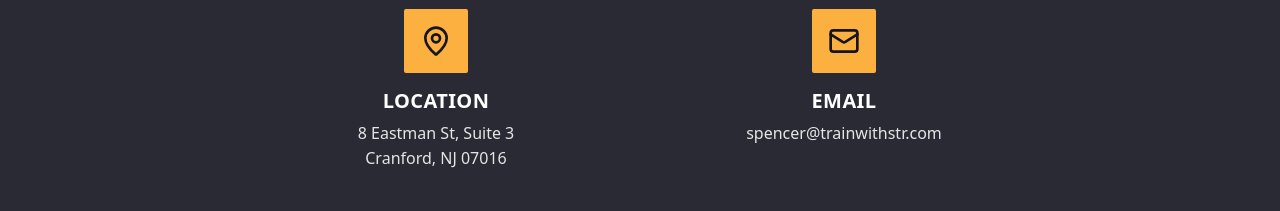
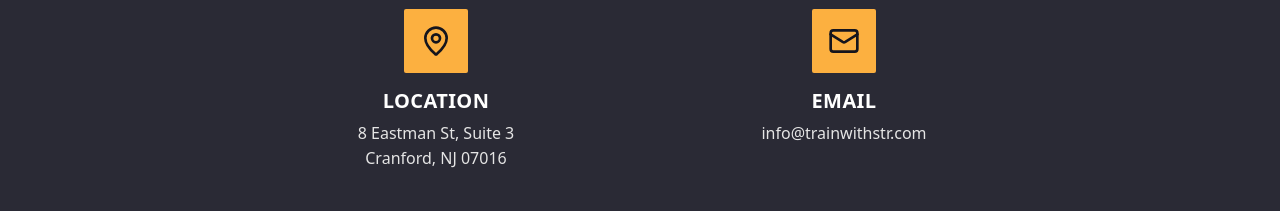
Before and after one commit to atejena/str-website, a Next.js app: page / in a window 1280 px wide. Shown: the part 980-1191 px from the top of the page. Built offline with nearby package versions, Linux system fonts and the light colour scheme; no server answers; the database is empty.

Commit message:
fix: update email to info@trainwithstr.com sitewide

```diff
--- a/src/app/careers/CareersPageClient.tsx
+++ b/src/app/careers/CareersPageClient.tsx
@@ -166,7 +166,7 @@ export default function CareersPageClient({ postings, socialLinks }: CareersPage
 
                     {/* Apply button */}
                     <a
-                      href={`mailto:spencer@trainwithstr.com?subject=Application: ${encodeURIComponent(posting.title)}`}
+                      href={`mailto:info@trainwithstr.com?subject=Application: ${encodeURIComponent(posting.title)}`}
                       className="inline-block"
                     >
                       <Button variant="primary" size="md">
@@ -198,11 +198,11 @@ export default function CareersPageClient({ postings, socialLinks }: CareersPage
                 </p>
 
                 <a
-                  href="mailto:spencer@trainwithstr.com?subject=Resume Submission"
+                  href="mailto:info@trainwithstr.com?subject=Resume Submission"
                   className="inline-flex items-center gap-2 text-str-gold hover:text-str-gold/80 transition-colors font-medium"
                 >
                   <Mail className="w-5 h-5" />
-                  spencer@trainwithstr.com
+                  info@trainwithstr.com
                 </a>
               </motion.div>
             )}
--- a/src/app/layout.tsx
+++ b/src/app/layout.tsx
@@ -111,7 +111,7 @@ const jsonLd = {
   logo: 'https://trainwithstr.com/images/str-logo.webp',
   image: 'https://trainwithstr.com/images/og-image.jpg',
   telephone: '', // To be added
-  email: 'spencer@trainwithstr.com',
+  email: 'info@trainwithstr.com',
   address: {
     '@type': 'PostalAddress',
     streetAddress: '8 Eastman St, Suite 3',
--- a/src/app/privacy/page.tsx
+++ b/src/app/privacy/page.tsx
@@ -78,10 +78,10 @@ export default async function PrivacyPage() {
               <strong>Message frequency:</strong> Message frequency varies based on your interactions and account activity. You may receive up to 10 messages per month.
             </p>
             <p>
-              <strong>Opt-out:</strong> You can opt out at any time by replying STOP to any text message. You will receive a confirmation message and no further texts will be sent. You may also contact us at <a href="mailto:spencer@trainwithstr.com">spencer@trainwithstr.com</a> to opt out.
+              <strong>Opt-out:</strong> You can opt out at any time by replying STOP to any text message. You will receive a confirmation message and no further texts will be sent. You may also contact us at <a href="mailto:info@trainwithstr.com">info@trainwithstr.com</a> to opt out.
             </p>
             <p>
-              <strong>Help:</strong> Reply HELP to any text message for assistance, or contact us at <a href="mailto:spencer@trainwithstr.com">spencer@trainwithstr.com</a>.
+              <strong>Help:</strong> Reply HELP to any text message for assistance, or contact us at <a href="mailto:info@trainwithstr.com">info@trainwithstr.com</a>.
             </p>
             <p>
               <strong>Message and data rates:</strong> Standard message and data rates from your wireless carrier may apply to messages you send and receive.
@@ -104,7 +104,7 @@ export default async function PrivacyPage() {
               Have questions about our privacy practices?
             </p>
             <Button asChild variant="secondary">
-              <Link href={maintenance ? "mailto:spencer@trainwithstr.com" : "/contact"}>
+              <Link href={maintenance ? "mailto:info@trainwithstr.com" : "/contact"}>
                 Contact Us
               </Link>
             </Button>
--- a/src/app/terms/page.tsx
+++ b/src/app/terms/page.tsx
@@ -81,7 +81,7 @@ export default async function TermsPage() {
             </p>
             <ul>
               <li>Replying <strong>STOP</strong> to any text message from STR</li>
-              <li>Emailing <a href="mailto:spencer@trainwithstr.com">spencer@trainwithstr.com</a> with the subject &quot;SMS Opt-Out&quot;</li>
+              <li>Emailing <a href="mailto:info@trainwithstr.com">info@trainwithstr.com</a> with the subject &quot;SMS Opt-Out&quot;</li>
               <li>Contacting us at 8 Eastman St, Suite 3, Cranford, NJ 07016</li>
             </ul>
             <p>
@@ -114,7 +114,7 @@ export default async function TermsPage() {
             </p>
             <ul>
               <li>Reply <strong>HELP</strong> to any text message</li>
-              <li>Email us at <a href="mailto:spencer@trainwithstr.com">spencer@trainwithstr.com</a></li>
+              <li>Email us at <a href="mailto:info@trainwithstr.com">info@trainwithstr.com</a></li>
               <li>Visit us at 8 Eastman St, Suite 3, Cranford, NJ 07016</li>
             </ul>
 
@@ -132,7 +132,7 @@ export default async function TermsPage() {
               Have questions about our terms of service?
             </p>
             <Button asChild variant="secondary">
-              <Link href={maintenance ? "mailto:spencer@trainwithstr.com" : "/contact"}>
+              <Link href={maintenance ? "mailto:info@trainwithstr.com" : "/contact"}>
                 Contact Us
               </Link>
             </Button>
--- a/src/components/UnderConstruction.tsx
+++ b/src/components/UnderConstruction.tsx
@@ -64,7 +64,7 @@ export default function UnderConstruction({
       }
     } catch {
       setFormState('error');
-      setErrorMsg('Unable to send. Please email spencer@trainwithstr.com directly.');
+      setErrorMsg('Unable to send. Please email info@trainwithstr.com directly.');
     }
   }
 
--- a/src/components/layout/Footer.tsx
+++ b/src/components/layout/Footer.tsx
@@ -87,11 +87,11 @@ export function Footer({ socialLinks = {} }: FooterProps) {
               </li>
               <li>
                 <a
-                  href="mailto:spencer@trainwithstr.com"
+                  href="mailto:info@trainwithstr.com"
                   className="flex items-center gap-3 text-concrete hover:text-str-gold transition-colors text-sm"
                 >
                   <Mail className="w-4 h-4 flex-shrink-0" />
-                  <span>spencer@trainwithstr.com</span>
+                  <span>info@trainwithstr.com</span>
                 </a>
               </li>
             </ul>
--- a/src/components/layout/MinimalFooter.tsx
+++ b/src/components/layout/MinimalFooter.tsx
@@ -12,11 +12,11 @@ export function MinimalFooter() {
           {/* Contact Only */}
           <div className="flex flex-col md:flex-row items-center justify-center gap-6 mb-6">
             <a
-              href="mailto:spencer@trainwithstr.com"
+              href="mailto:info@trainwithstr.com"
               className="flex items-center gap-2 text-concrete hover:text-str-gold transition-colors text-sm"
             >
               <Mail className="w-4 h-4" />
-              spencer@trainwithstr.com
+              info@trainwithstr.com
             </a>
             <a
               href="https://maps.google.com/?q=8+Eastman+St,+Suite+3,+Cranford,+NJ+07016"
--- a/src/components/sections/FindUs.tsx
+++ b/src/components/sections/FindUs.tsx
@@ -43,10 +43,10 @@ export function FindUs() {
               Email
             </h3>
             <a
-              href="mailto:spencer@trainwithstr.com"
+              href="mailto:info@trainwithstr.com"
               className="text-concrete hover:text-str-gold transition-colors"
             >
-              spencer@trainwithstr.com
+              info@trainwithstr.com
             </a>
           </div>
         </div>
--- a/src/components/sections/MiniBanner.tsx
+++ b/src/components/sections/MiniBanner.tsx
@@ -20,10 +20,10 @@ export function MiniBanner() {
             <div className="flex items-center gap-3">
               <Mail className="w-5 h-5 flex-shrink-0" />
               <a
-                href="mailto:spencer@trainwithstr.com"
+                href="mailto:info@trainwithstr.com"
                 className="font-medium hover:underline"
               >
-                spencer@trainwithstr.com
+                info@trainwithstr.com
               </a>
             </div>
           </div>
--- a/src/data/settings.ts
+++ b/src/data/settings.ts
@@ -4,7 +4,7 @@ import type { SiteSettings } from '@/types';
 export const siteSettings: SiteSettings = {
   gymName: 'STR - Strength Through Resilience',
   tagline: 'Strength Through Resilience',
-  email: 'spencer@trainwithstr.com',
+  email: 'info@trainwithstr.com',
   phone: '', // PLACEHOLDER: Add phone number when available
   address: {
     street: '8 Eastman St, Suite 3',
--- a/src/data/trainers.ts
+++ b/src/data/trainers.ts
@@ -13,7 +13,7 @@ export const trainers: Trainer[] = [
     certifications: ['CSCS', 'USAW Level 2', 'CPR/AED'],
     experienceYears: 10,
     photo: 'https://images.unsplash.com/photo-1567013127542-490d757e51fc?w=400',
-    email: 'spencer@trainwithstr.com',
+    email: 'info@trainwithstr.com',
     instagram: 'trainwithstr',
     quote: 'Strength is not just physical—it is the resilience to keep going when things get hard.',
     featured: true,
```
